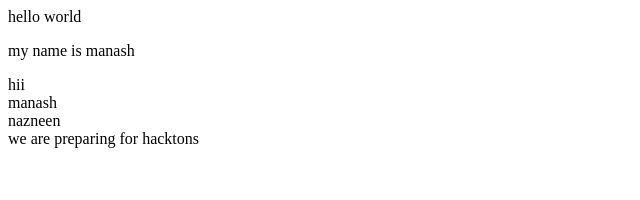
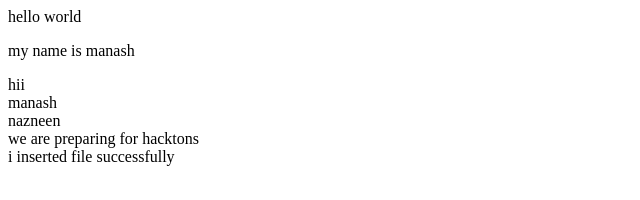
Before and after one commit to Manash2005/Manash-demo, a plain HTML site: page index.html in a window 1280 px wide. Shown: the whole page, without its empty margins (0-640 px from the left). Drawn offline with Linux system fonts and the light colour scheme.

Commit message:
added one div

```diff
--- a/index.html
+++ b/index.html
@@ -17,3 +17,6 @@
 <div>
     we are preparing for hacktons
 </div>
+ <div>
+    i inserted file successfully
+ </div>
```
